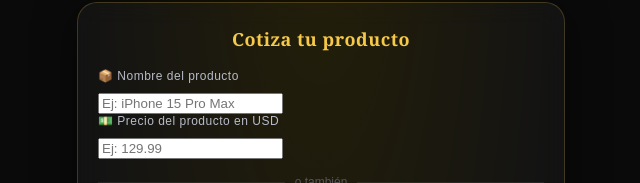
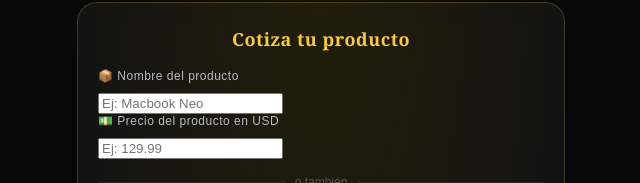
Before and after one commit to abgd991-glitch/cotizador-andres, a Next.js app: page / in a window 1280 px wide. Shown: the part 147-330 px from the top of the page, without its empty margins (319-959 px from the left). Built offline with nearby package versions, Linux system fonts and the light colour scheme.

Commit message:
Update page.js

```diff
--- a/app/page.js
+++ b/app/page.js
@@ -183,7 +183,7 @@ const totalUSD = +(
           <label>📦 Nombre del producto</label>
           <input
             type="text"
-            placeholder="Ej: iPhone 15 Pro Max"
+            placeholder="Ej: Macbook Neo"
             value={nombreProducto}
             onChange={(event) => setNombreProducto(event.target.value)}
          />
```
